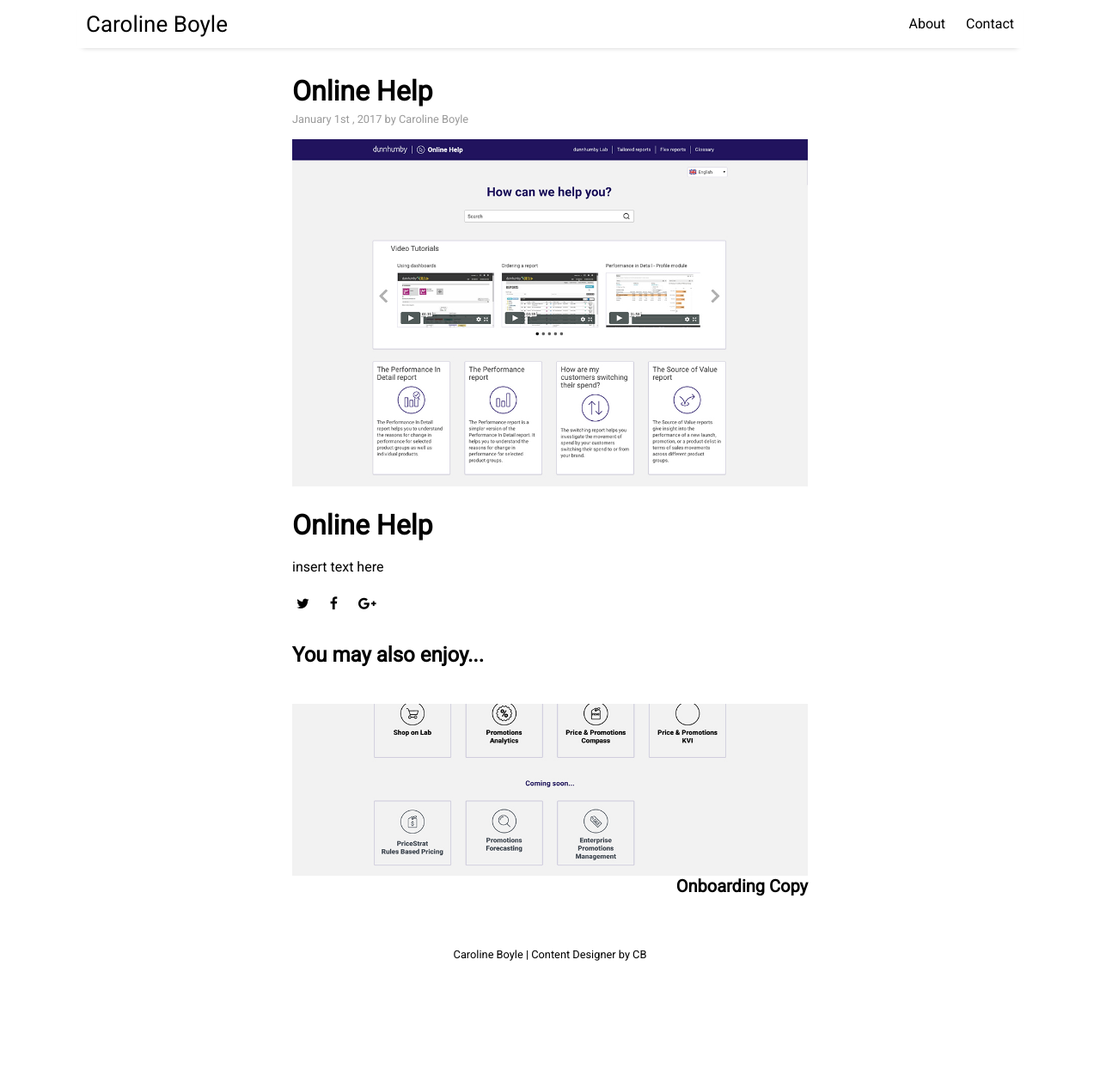
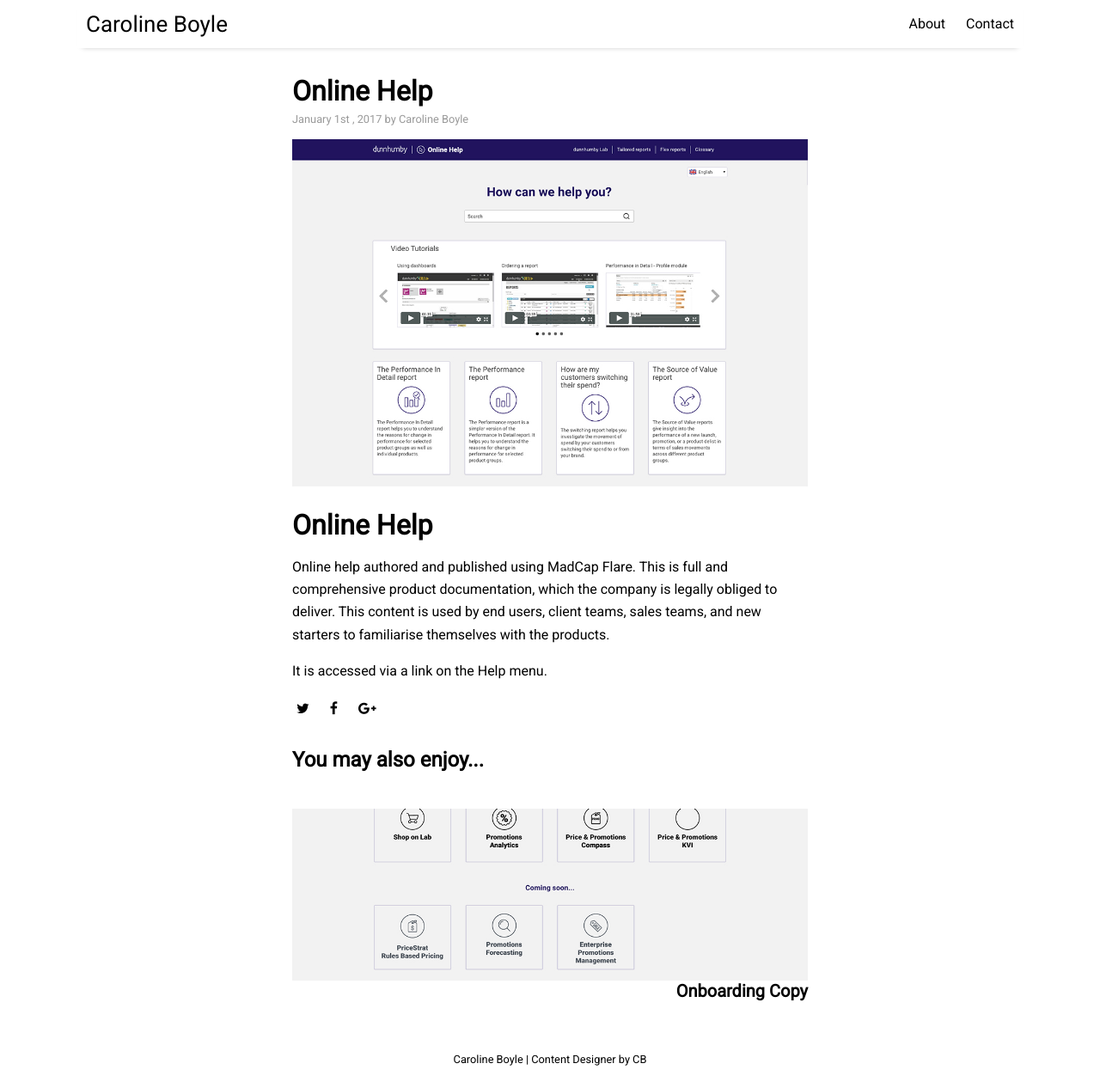
Before and after one commit to caroboyle-ux/CD, a Jekyll site: the page built from _posts/2017-01-01-welcome-to-millennial.md, in a window 1280 px wide and 1266 px high. Shown: the whole window at 86% size. Built offline with Jekyll 4.4.1, drawn with Linux system fonts in a browser that asks for light colours; nearby versions of some CDN libraries.

Commit message:
Update 2017-01-01-welcome-to-millennial.md

```diff
--- a/_posts/2017-01-01-welcome-to-millennial.md
+++ b/_posts/2017-01-01-welcome-to-millennial.md
@@ -9,4 +9,6 @@
 
 # Online Help
 
-insert text here
+Online help authored and published using MadCap Flare. This is full and comprehensive product documentation, which the company is legally obliged to deliver. This content is used by end users, client teams, sales teams, and new starters to familiarise themselves with the products.
+
+It is accessed via a link on the Help menu.
```
